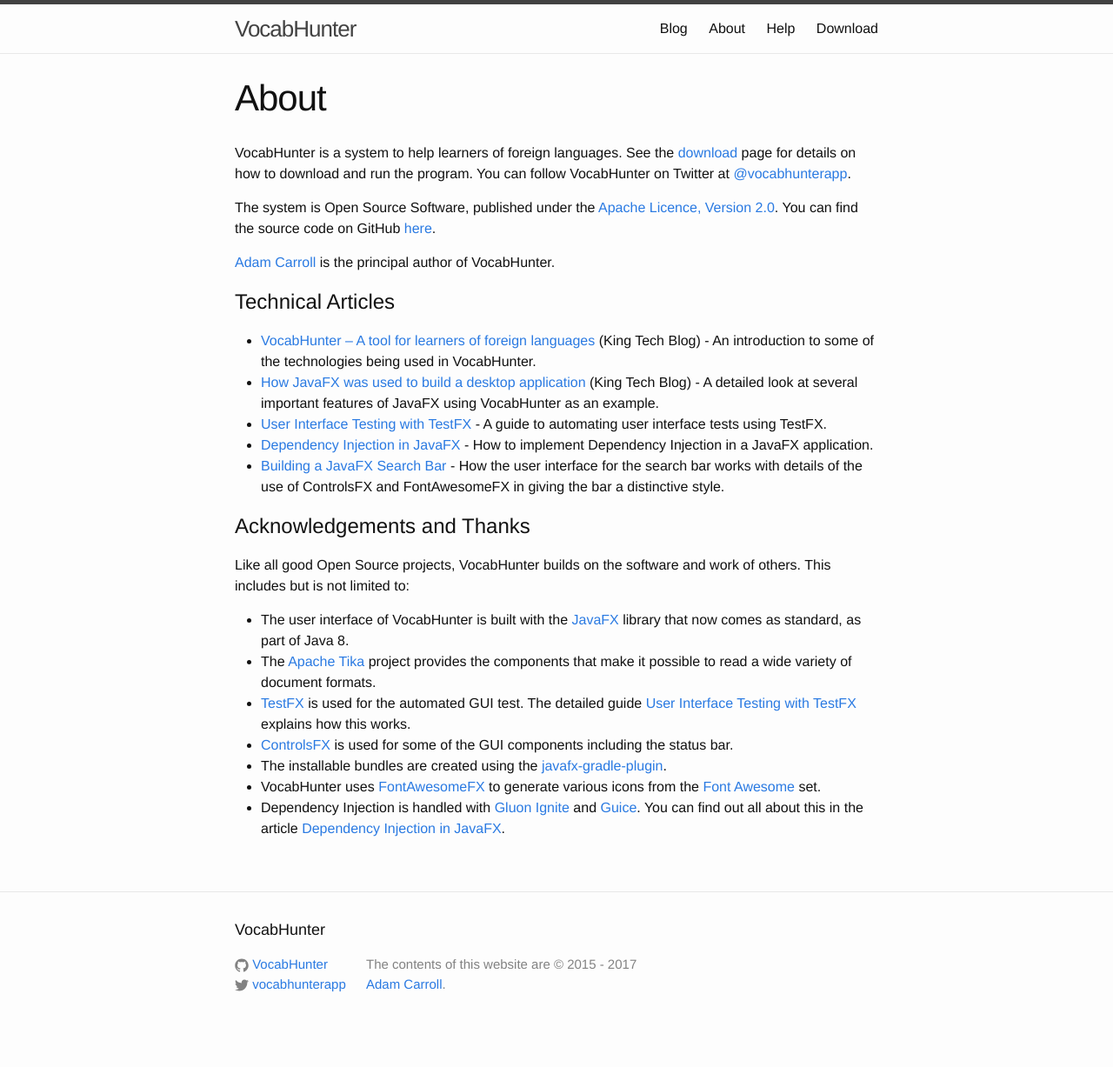
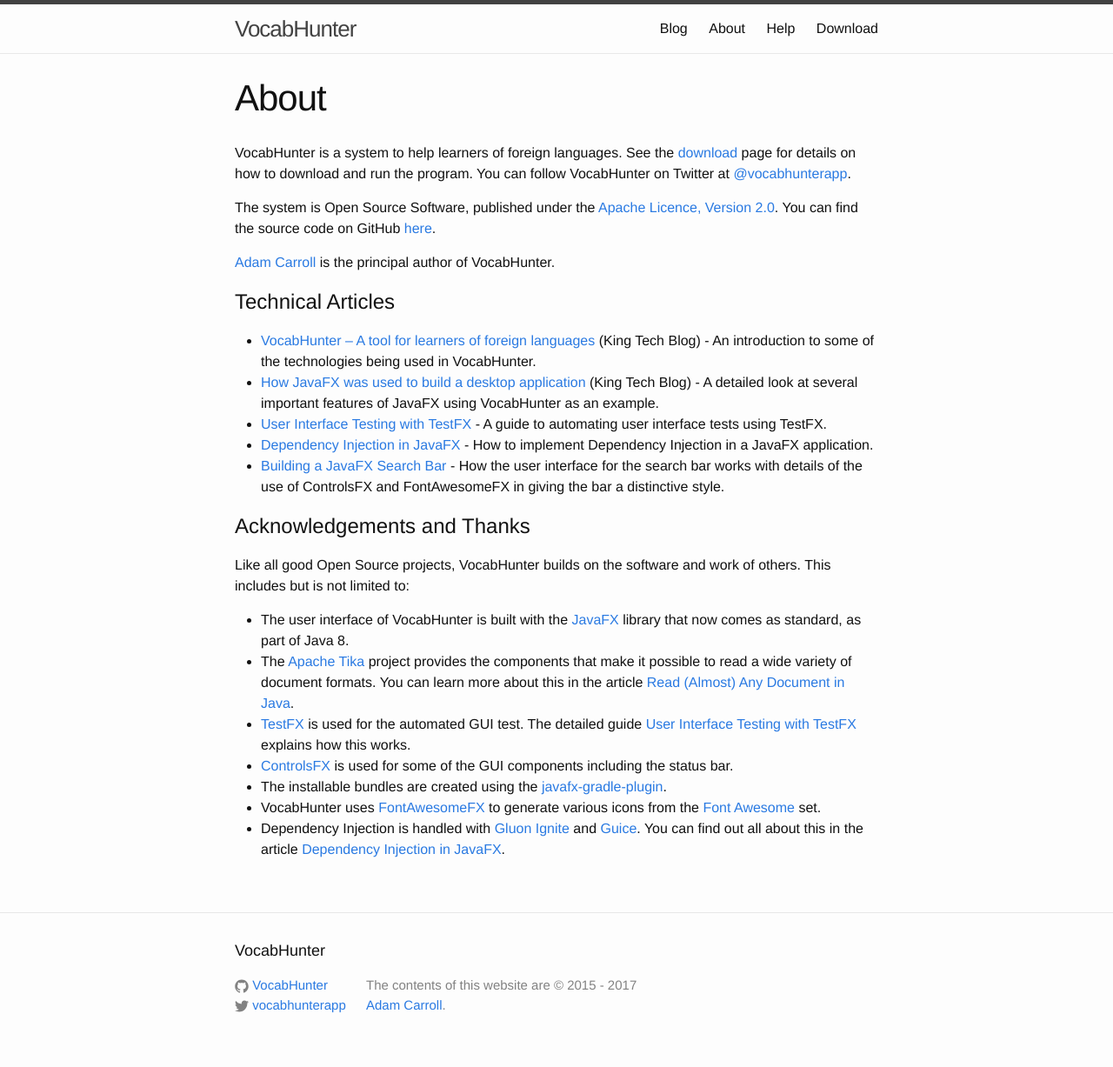
Before and after one commit to VocabHunter/vocabhunter.github.io, a Jekyll site: the page built from about.md, in a window 1280 px wide. Shown: the whole page at 87% size. Built offline with Jekyll 4.4.1, drawn with Linux system fonts in a browser that asks for light colours; before the commit the page ends 1203 px from its top, so only the background shows below that.

Commit message:
Added link to Tika article in About page

```diff
--- a/about.md
+++ b/about.md
@@ -26,7 +26,7 @@
 Like all good Open Source projects, VocabHunter builds on the software and work of others.  This includes but is not limited to:
 
 * The user interface of VocabHunter is built with the [JavaFX] library that now comes as standard, as part of Java 8.
-* The [Apache Tika] project provides the components that make it possible to read a wide variety of document formats.
+* The [Apache Tika] project provides the components that make it possible to read a wide variety of document formats.  You can learn more about this in the article [Read (Almost) Any Document in Java].
 * [TestFX][TestFXProject] is used for the automated GUI test.  The detailed guide [User Interface Testing with TestFX][TestFXBlog] explains how this works.
 * [ControlsFX] is used for some of the GUI components including the status bar.
 * The installable bundles are created using the [javafx-gradle-plugin].
@@ -41,6 +41,7 @@
 [TestFXBlog]:/2016/07/27/TestFX.html
 [DependencyInjection]:/2016/11/13/JavaFX-Dependency-Injection.html
 [Building a JavaFX Search Bar]:/2017/01/15/Search-Bar.html
+[Read (Almost) Any Document in Java]:/2017/04/30/Read-Any-Document-Format.html
 
 [KingTechBlog1]:https://techblog.king.com/vocabhunter-a-tool-for-learners-of-foreign-languages/
 [KingTechBlog2]:https://techblog.king.com/javafx-used-build-desktop-application/
```
